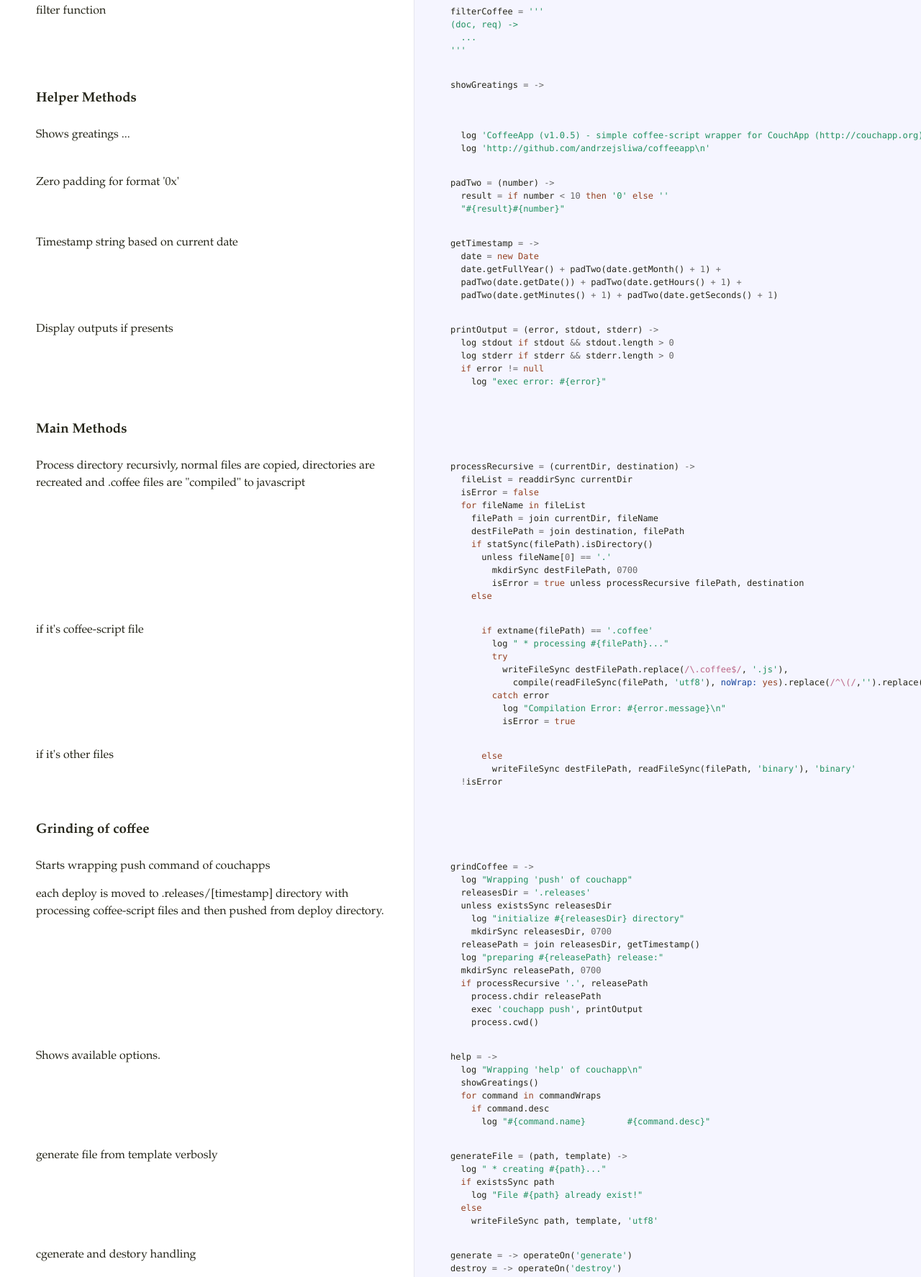
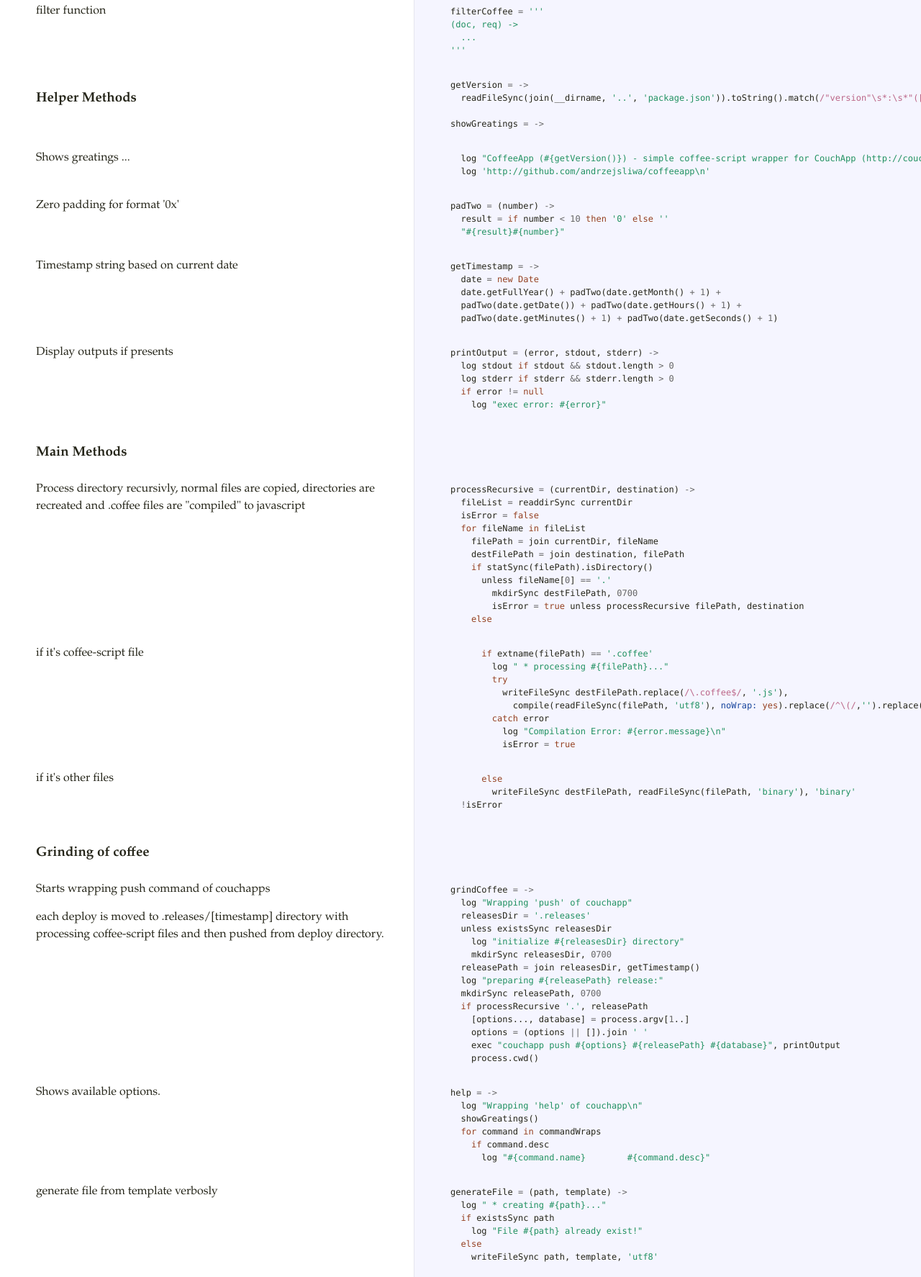
Before and after one commit to andrzejsliwa/coffeeapp, a plain HTML site: page index.html in a window 1280 px wide. Shown: the part 1915-3689 px from the top of the page at 72% size. Drawn offline with Linux system fonts and the light colour scheme.

Commit message:
doc update.

```diff
--- a/index.html
+++ b/index.html
@@ -75,7 +75,10 @@ limitations under the License.</p>             </td>             <td class="code
 <span class="s1">&#39;&#39;&#39;</span></pre></div>             </td>           </tr>                               <tr id="section-10">             <td class="docs">               <div class="octowrap">                 <a class="octothorpe" href="#section-10">#</a>               </div>               <p>filter function</p>             </td>             <td class="code">               <div class="highlight"><pre><span class="nx">filterCoffee</span> <span class="o">=</span> <span class="s1">&#39;&#39;&#39;</span>
 <span class="s1">(doc, req) -&gt;</span>
 <span class="s1">  ...</span>
-<span class="s1">&#39;&#39;&#39;</span></pre></div>             </td>           </tr>                               <tr id="section-11">             <td class="docs">               <div class="octowrap">                 <a class="octothorpe" href="#section-11">#</a>               </div>               <h3>Helper Methods</h3>             </td>             <td class="code">               <div class="highlight"><pre><span class="nx">showGreatings</span> <span class="o">=</span> <span class="o">-&gt;</span></pre></div>             </td>           </tr>                               <tr id="section-12">             <td class="docs">               <div class="octowrap">                 <a class="octothorpe" href="#section-12">#</a>               </div>               <p>Shows greatings ...</p>             </td>             <td class="code">               <div class="highlight"><pre>  <span class="nx">log</span> <span class="s1">&#39;CoffeeApp (v1.0.5) - simple coffee-script wrapper for CouchApp (http://couchapp.org)&#39;</span>
+<span class="s1">&#39;&#39;&#39;</span></pre></div>             </td>           </tr>                               <tr id="section-11">             <td class="docs">               <div class="octowrap">                 <a class="octothorpe" href="#section-11">#</a>               </div>               <h3>Helper Methods</h3>             </td>             <td class="code">               <div class="highlight"><pre><span class="nx">getVersion</span> <span class="o">=</span> <span class="o">-&gt;</span>
+  <span class="nx">readFileSync</span><span class="p">(</span><span class="nx">join</span><span class="p">(</span><span class="nx">__dirname</span><span class="p">,</span> <span class="s1">&#39;..&#39;</span><span class="p">,</span> <span class="s1">&#39;package.json&#39;</span><span class="p">)).</span><span class="nx">toString</span><span class="p">().</span><span class="nx">match</span><span class="p">(</span><span class="sr">/&quot;version&quot;\s*:\s*&quot;([\d.]+)&quot;/</span><span class="p">)[</span><span class="mi">1</span><span class="p">]</span>
+
+<span class="nx">showGreatings</span> <span class="o">=</span> <span class="o">-&gt;</span></pre></div>             </td>           </tr>                               <tr id="section-12">             <td class="docs">               <div class="octowrap">                 <a class="octothorpe" href="#section-12">#</a>               </div>               <p>Shows greatings ...</p>             </td>             <td class="code">               <div class="highlight"><pre>  <span class="nx">log</span> <span class="s2">&quot;CoffeeApp (#{getVersion()}) - simple coffee-script wrapper for CouchApp (http://couchapp.org)&quot;</span>
   <span class="nx">log</span> <span class="s1">&#39;http://github.com/andrzejsliwa/coffeeapp\n&#39;</span></pre></div>             </td>           </tr>                               <tr id="section-13">             <td class="docs">               <div class="octowrap">                 <a class="octothorpe" href="#section-13">#</a>               </div>               <p>Zero padding for format '0x'</p>             </td>             <td class="code">               <div class="highlight"><pre><span class="nx">padTwo</span> <span class="o">=</span> <span class="p">(</span><span class="nx">number</span><span class="p">)</span> <span class="o">-&gt;</span>
   <span class="nx">result</span> <span class="o">=</span> <span class="k">if</span> <span class="nx">number</span> <span class="o">&lt;</span> <span class="mi">10</span> <span class="k">then</span> <span class="s1">&#39;0&#39;</span> <span class="k">else</span> <span class="s1">&#39;&#39;</span>
   <span class="s2">&quot;#{result}#{number}&quot;</span></pre></div>             </td>           </tr>                               <tr id="section-14">             <td class="docs">               <div class="octowrap">                 <a class="octothorpe" href="#section-14">#</a>               </div>               <p>Timestamp string based on current date</p>             </td>             <td class="code">               <div class="highlight"><pre><span class="nx">getTimestamp</span> <span class="o">=</span> <span class="o">-&gt;</span>
@@ -121,8 +124,9 @@ deploy directory.</p>             </td>             <td class="code">
   <span class="nx">log</span> <span class="s2">&quot;preparing #{releasePath} release:&quot;</span>
   <span class="nx">mkdirSync</span> <span class="nx">releasePath</span><span class="p">,</span> <span class="mi">0700</span>
   <span class="k">if</span> <span class="nx">processRecursive</span> <span class="s1">&#39;.&#39;</span><span class="p">,</span> <span class="nx">releasePath</span>
-    <span class="nx">process</span><span class="p">.</span><span class="nx">chdir</span> <span class="nx">releasePath</span>
-    <span class="nx">exec</span> <span class="s1">&#39;couchapp push&#39;</span><span class="p">,</span> <span class="nx">printOutput</span>
+    <span class="p">[</span><span class="nx">options</span><span class="p">...,</span> <span class="nx">database</span><span class="p">]</span> <span class="o">=</span> <span class="nx">process</span><span class="p">.</span><span class="nx">argv</span><span class="p">[</span><span class="mi">1</span><span class="p">..]</span>
+    <span class="nx">options</span> <span class="o">=</span> <span class="p">(</span><span class="nx">options</span> <span class="o">||</span> <span class="p">[]).</span><span class="nx">join</span> <span class="s1">&#39; &#39;</span>
+    <span class="nx">exec</span> <span class="s2">&quot;couchapp push #{options} #{releasePath} #{database}&quot;</span><span class="p">,</span> <span class="nx">printOutput</span>
     <span class="nx">process</span><span class="p">.</span><span class="nx">cwd</span><span class="p">()</span></pre></div>             </td>           </tr>                               <tr id="section-22">             <td class="docs">               <div class="octowrap">                 <a class="octothorpe" href="#section-22">#</a>               </div>               <p>Shows available options.</p>             </td>             <td class="code">               <div class="highlight"><pre><span class="nx">help</span> <span class="o">=</span> <span class="o">-&gt;</span>
   <span class="nx">log</span> <span class="s2">&quot;Wrapping &#39;help&#39; of couchapp\n&quot;</span>
   <span class="nx">showGreatings</span><span class="p">()</span>
@@ -217,10 +221,11 @@ deploy directory.</p>             </td>             <td class="code">
     <span class="k">if</span> <span class="nx">cmd</span><span class="p">.</span><span class="nx">type</span> <span class="o">==</span> <span class="nx">type</span> <span class="o">&amp;&amp;</span> <span class="nx">cmd</span><span class="p">.</span><span class="nx">name</span> <span class="o">==</span> <span class="nx">process</span><span class="p">.</span><span class="nx">argv</span><span class="p">[</span><span class="mi">0</span><span class="p">]</span>
       <span class="nx">handled</span> <span class="o">=</span> <span class="kc">true</span>
       <span class="nx">cmd</span><span class="p">.</span><span class="nx">callback</span><span class="p">()</span>
-  <span class="nx">handled</span></pre></div>             </td>           </tr>                               <tr id="section-32">             <td class="docs">               <div class="octowrap">                 <a class="octothorpe" href="#section-32">#</a>               </div>               <h3>Well, let's dance baby</h3>             </td>             <td class="code">               <div class="highlight"><pre><span class="nx">showGreatings</span><span class="p">()</span>
-<span class="nx">unless</span> <span class="nx">handleCommand</span><span class="p">(</span><span class="s1">&#39;before&#39;</span><span class="p">)</span></pre></div>             </td>           </tr>                               <tr id="section-33">             <td class="docs">               <div class="octowrap">                 <a class="octothorpe" href="#section-33">#</a>               </div>               <p>convert options back to string</p>             </td>             <td class="code">               <div class="highlight"><pre>  <span class="nx">options</span> <span class="o">=</span> <span class="nx">process</span><span class="p">.</span><span class="nx">argv</span><span class="p">.</span><span class="nx">join</span><span class="p">(</span><span class="s1">&#39; &#39;</span><span class="p">)</span>
-  <span class="nx">log</span> <span class="s2">&quot;Calling couchapp&quot;</span></pre></div>             </td>           </tr>                               <tr id="section-34">             <td class="docs">               <div class="octowrap">                 <a class="octothorpe" href="#section-34">#</a>               </div>               <p>execute couchapp command</p>             </td>             <td class="code">               <div class="highlight"><pre>  <span class="nx">exec</span> <span class="s2">&quot;couchapp #{options}&quot;</span><span class="p">,</span> <span class="p">(</span><span class="nx">error</span><span class="p">,</span> <span class="nx">stdout</span><span class="p">,</span> <span class="nx">stderr</span><span class="p">)</span> <span class="o">-&gt;</span>
-    <span class="nx">printOutput</span><span class="p">(</span><span class="nx">error</span><span class="p">,</span> <span class="nx">stdout</span><span class="p">,</span> <span class="nx">stderr</span><span class="p">)</span>
-    <span class="nx">handleCommand</span><span class="p">(</span><span class="s1">&#39;after&#39;</span><span class="p">)</span>
+  <span class="nx">handled</span></pre></div>             </td>           </tr>                               <tr id="section-32">             <td class="docs">               <div class="octowrap">                 <a class="octothorpe" href="#section-32">#</a>               </div>               <h3>Well, let's dance baby</h3>             </td>             <td class="code">               <div class="highlight"><pre><span class="nx">exports</span><span class="p">.</span><span class="nx">run</span> <span class="o">=</span> <span class="o">-&gt;</span>
+  <span class="nx">showGreatings</span><span class="p">()</span>
+  <span class="nx">unless</span> <span class="nx">handleCommand</span><span class="p">(</span><span class="s1">&#39;before&#39;</span><span class="p">)</span></pre></div>             </td>           </tr>                               <tr id="section-33">             <td class="docs">               <div class="octowrap">                 <a class="octothorpe" href="#section-33">#</a>               </div>               <p>convert options back to string</p>             </td>             <td class="code">               <div class="highlight"><pre>    <span class="nx">options</span> <span class="o">=</span> <span class="nx">process</span><span class="p">.</span><span class="nx">argv</span><span class="p">.</span><span class="nx">join</span><span class="p">(</span><span class="s1">&#39; &#39;</span><span class="p">)</span>
+    <span class="nx">log</span> <span class="s2">&quot;Calling couchapp&quot;</span></pre></div>             </td>           </tr>                               <tr id="section-34">             <td class="docs">               <div class="octowrap">                 <a class="octothorpe" href="#section-34">#</a>               </div>               <p>execute couchapp command</p>             </td>             <td class="code">               <div class="highlight"><pre>    <span class="nx">exec</span> <span class="s2">&quot;couchapp #{options}&quot;</span><span class="p">,</span> <span class="p">(</span><span class="nx">error</span><span class="p">,</span> <span class="nx">stdout</span><span class="p">,</span> <span class="nx">stderr</span><span class="p">)</span> <span class="o">-&gt;</span>
+      <span class="nx">printOutput</span><span class="p">(</span><span class="nx">error</span><span class="p">,</span> <span class="nx">stdout</span><span class="p">,</span> <span class="nx">stderr</span><span class="p">)</span>
+      <span class="nx">handleCommand</span><span class="p">(</span><span class="s1">&#39;after&#39;</span><span class="p">)</span>
 
 </pre></div>             </td>           </tr>                </tbody>     </table>   </div> </body> </html>
```
